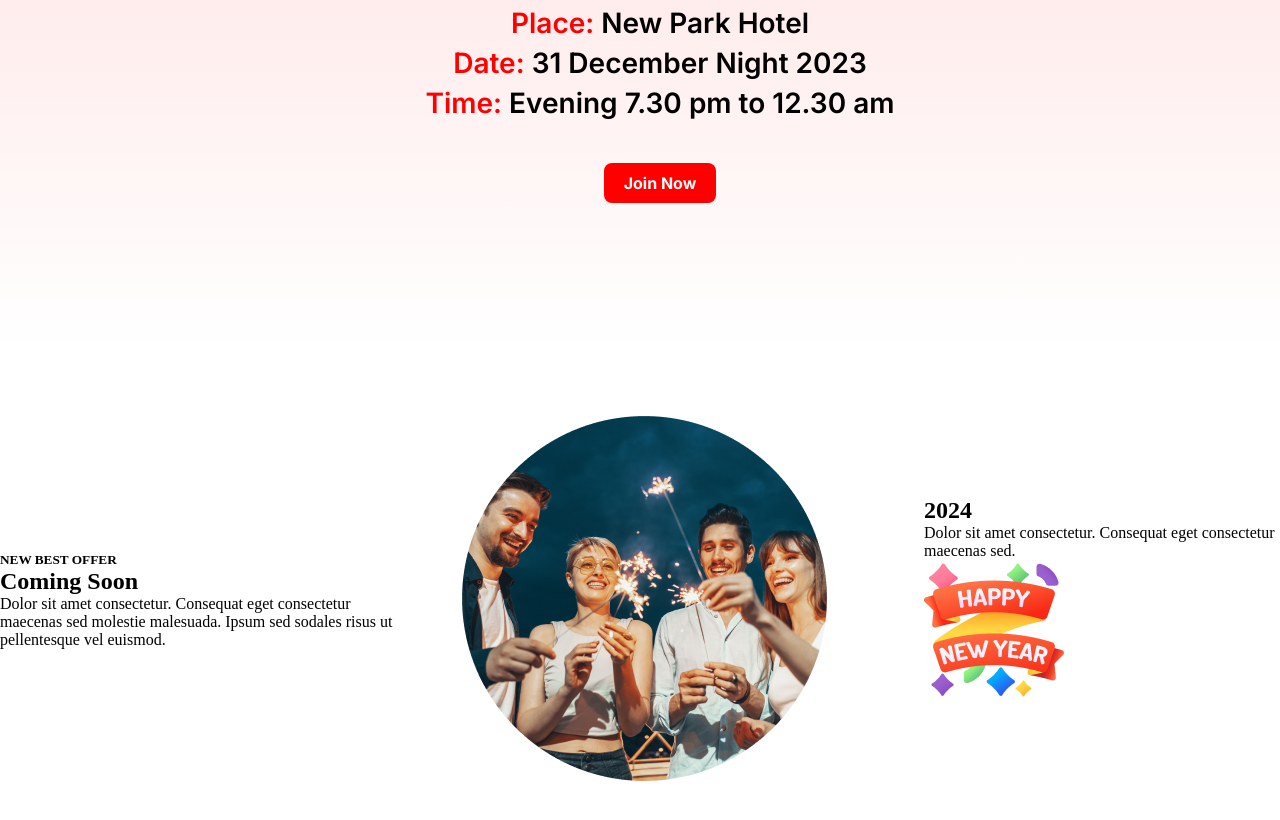
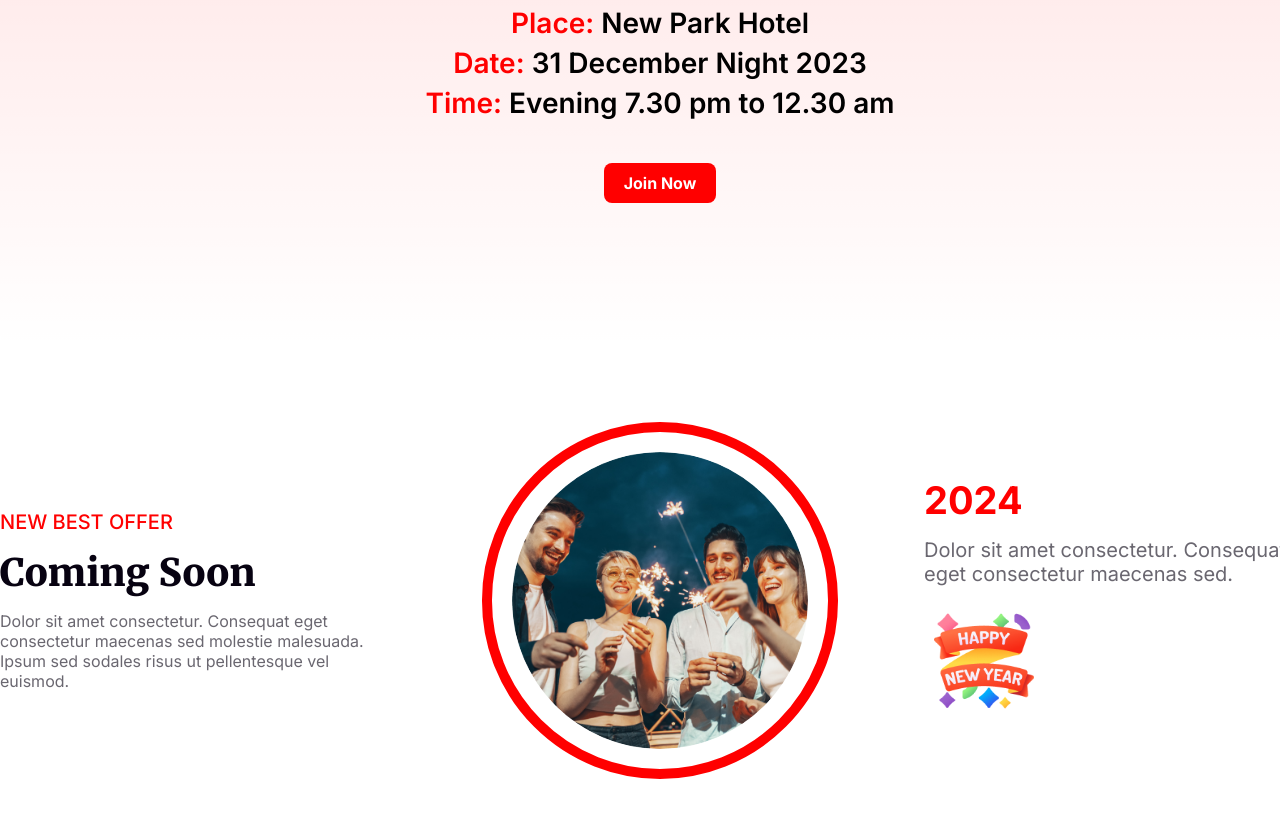
Before and after one commit to torequl/happy-new-year, a plain HTML site: page index.html in a window 1280 px wide. Shown: the part 2133-2953 px from the top of the page. Drawn offline with Linux system fonts and the light colour scheme.

Commit message:
comimg soon

```diff
--- a/style.css
+++ b/style.css
@@ -172,6 +172,60 @@ section {
     align-items: center;
     justify-content: space-between;
 }
-.coming-soon .left, .middle, .right{
+
+.coming-soon .left, .middle, .right {
     width: 30%;
 }
+
+.coming-soon .left h5 {
+    color: rgb(255, 0, 0);
+    font-family: Inter;
+    font-size: 20px;
+    font-weight: 500;
+}
+
+.coming-soon .left h2 {
+    color: rgb(7, 2, 17);
+    font-family: Merriweather;
+    font-size: 38px;
+    font-weight: 900;
+    margin: 15px 0;
+}
+
+.coming-soon .left p {
+    color: rgba(7, 2, 17, 0.6);
+    font-family: Inter;
+    font-size: 16px;
+    font-weight: 400;
+}
+
+.coming-soon .middle{
+    display: flex;
+    justify-content: center;
+    align-items: center;
+}
+
+.coming-soon .middle img{
+    border: 10px solid red;
+    border-radius: 100%;
+    padding: 20px;
+    width: 90%;
+}
+
+.coming-soon .right h2 {
+    color: rgb(255, 0, 0);
+    font-family: Inter;
+    font-size: 38px;
+    font-weight: 700;
+}
+.coming-soon .right p {
+    color: rgba(7, 2, 17, 0.6);
+    font-family: Inter;
+    font-size: 20px;
+    font-weight: 400;
+    margin: 15px 0;
+}
+.coming-soon .right img{
+    margin: 10px;
+    width: 100px;
+}
```
